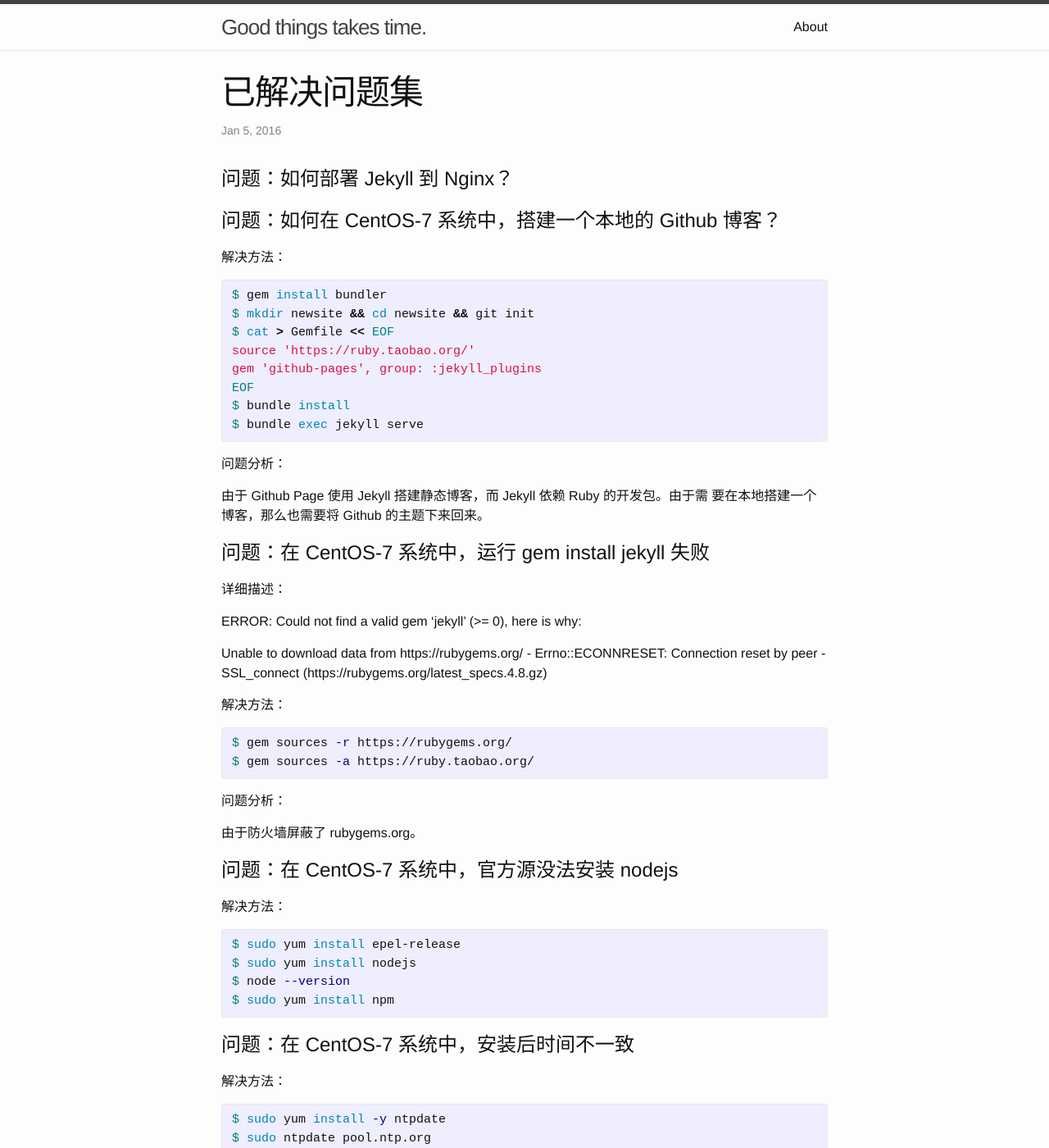
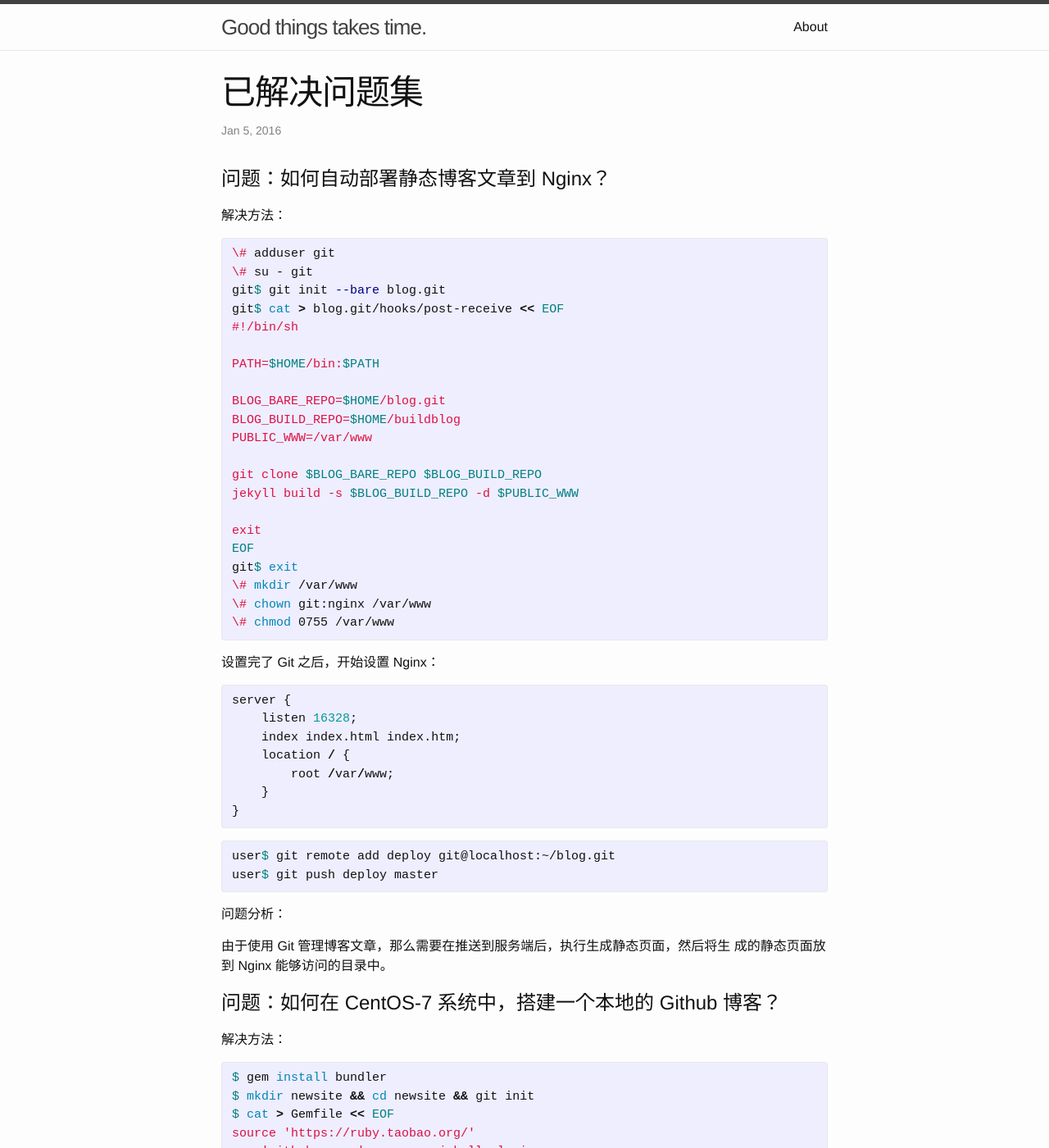
Before and after one commit to mofaph/mofaph.github.io, a Jekyll site: the page built from _posts/2016-01-05-problem-solved.md, in a window 1280 px wide and 1400 px high. Shown: the whole window at 82% size. Built offline with Jekyll 4.4.1, drawn with Linux system fonts in a browser that asks for light colours; Markdown is read by kramdown in place of the engine named in the settings.

Commit message:
ploblem-sloved: 自动部署博客文章

```diff
--- a/_posts/2016-01-05-problem-solved.md
+++ b/_posts/2016-01-05-problem-solved.md
@@ -3,7 +3,55 @@ title: 已解决问题集
 layout: post
 ---
 
-# 问题：如何部署 Jekyll 到 Nginx？
+# 问题：如何自动部署静态博客文章到 Nginx？
+
+解决方法：
+
+{% highlight bash %}
+\# adduser git
+\# su - git
+git$ git init --bare blog.git
+git$ cat > blog.git/hooks/post-receive << EOF
+#!/bin/sh
+
+PATH=$HOME/bin:$PATH
+
+BLOG_BARE_REPO=$HOME/blog.git
+BLOG_BUILD_REPO=$HOME/buildblog
+PUBLIC_WWW=/var/www
+
+git clone $BLOG_BARE_REPO $BLOG_BUILD_REPO
+jekyll build -s $BLOG_BUILD_REPO -d $PUBLIC_WWW
+
+exit
+EOF
+git$ exit
+\# mkdir /var/www
+\# chown git:nginx /var/www
+\# chmod 0755 /var/www
+{% endhighlight %}
+
+设置完了 Git 之后，开始设置 Nginx：
+
+{% highlight Lua %}
+server {
+    listen 16328;
+    index index.html index.htm;
+    location / {
+        root /var/www;
+    }
+}
+{% endhighlight %}
+
+{% highlight bash %}
+user$ git remote add deploy git@localhost:~/blog.git
+user$ git push deploy master
+{% endhighlight %}
+
+问题分析：
+
+由于使用 Git 管理博客文章，那么需要在推送到服务端后，执行生成静态页面，然后将生
+成的静态页面放到 Nginx 能够访问的目录中。
 
 # 问题：如何在 CentOS-7 系统中，搭建一个本地的 Github 博客？
 
```
